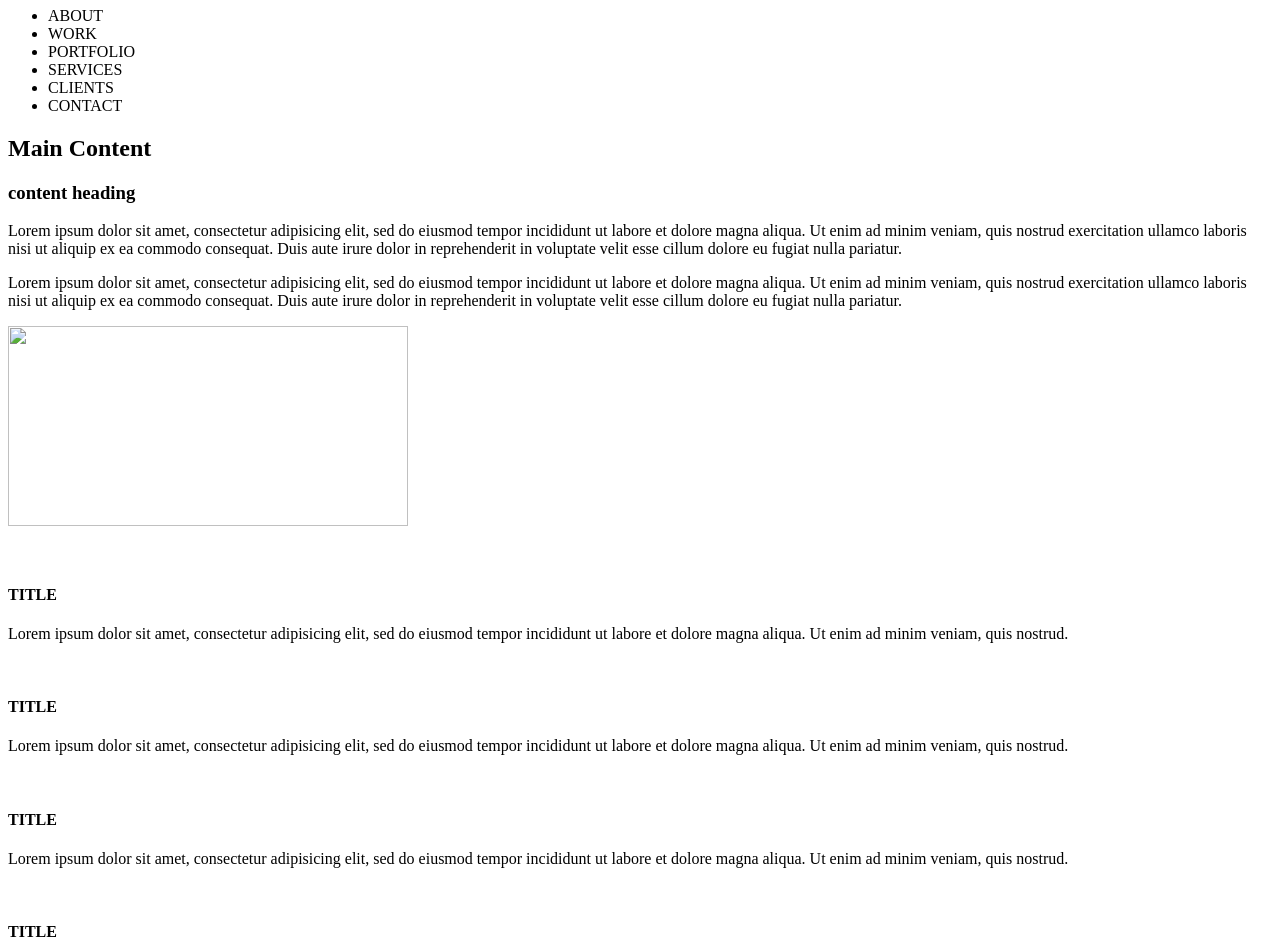
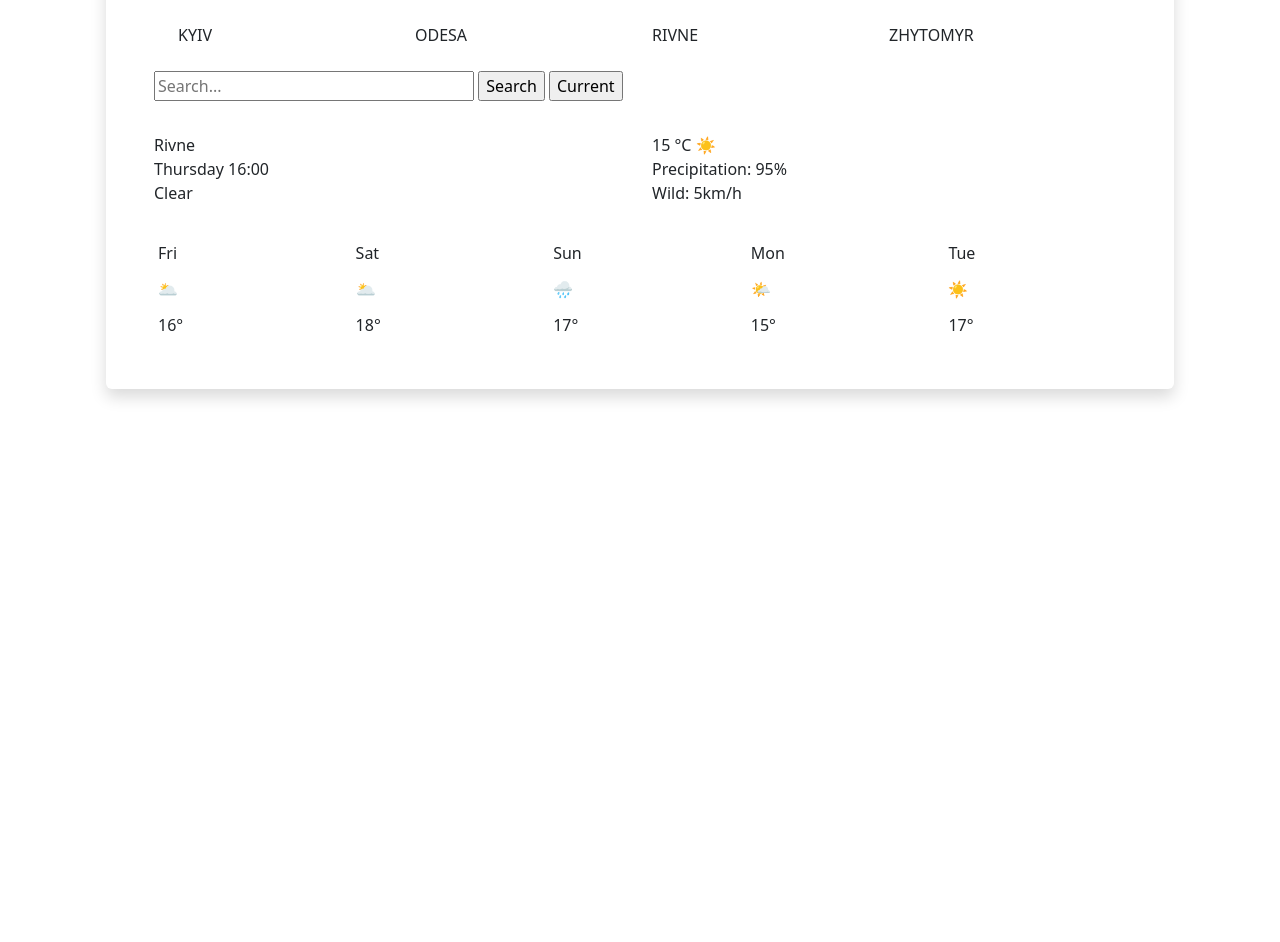
Before and after one commit to JuliaOldman0/JuliaOldman0.github.io, a plain HTML site: page index.html in a window 1280 px wide. Shown: the part 73-1015 px from the top of the page. After the commit the page ends 800 px from the top, so only its background shows below. Drawn offline with nearby package versions, Linux system fonts and the light colour scheme.

Commit message:
weather app.html

```diff
--- a/index.html
+++ b/index.html
@@ -1,83 +1,68 @@
-<!doctype html>
-<html>
+<!DOCTYPE html>
+<html lang="en">
   <head>
-<meta charset="UTF-8">
-<meta http-equiv="X-UA-Compatible" content="IE=edge">
-<meta name="viewport" content="width=device-width, initial-scale=1">
-<title>Simple Theme</title>
-<link href="css/multiColumnTemplate.css" rel="stylesheet" type="text/css">
-<!-- HTML5 shim and Respond.js for IE8 support of HTML5 elements and media queries -->
-<!-- WARNING: Respond.js doesn't work if you view the page via file:// -->
-<!--[if lt IE 9]>
-      <script src="https://oss.maxcdn.com/html5shiv/3.7.2/html5shiv.min.js"></script>
-      <script src="https://oss.maxcdn.com/respond/1.4.2/respond.min.js"></script>
-    <![endif]-->
+    <meta charset="UTF-8" />
+    <meta name="viewport" content="width=device-width, initial-scale=1.0" />
+    <title>Weather</title>
+    <link rel="stylesheet" href="scr/style.css" />
+    <link
+      href="https://cdn.jsdelivr.net/npm/bootstrap@5.3.1/dist/css/bootstrap.min.css"
+      rel="stylesheet"
+      integrity="sha384-4bw+/aepP/YC94hEpVNVgiZdgIC5+VKNBQNGCHeKRQN+PtmoHDEXuppvnDJzQIu9"
+      crossorigin="anonymous"
+    />
+    <link rel="stylesheet" href="scr/style.css" />
   </head>
   <body>
     <div class="container">
-  <header>
-    <div class="primary_header">
-      <h1 class="title"> COMPANY NAME</h1>
+      <div class="border-0 p-5 m-4 rounded shadow">
+        <div class="row p-4 current-city">
+          <div class="col">KYIV</div>
+          <div class="col">ODESA</div>
+          <div class="col">RIVNE</div>
+          <div class="col">ZHYTOMYR</div>
         </div>
-    <nav class="secondary_header" id="menu">
-      <ul>
-        <li>ABOUT</li>
-        <li>WORK</li>
-        <li>PORTFOLIO</li>
-        <li>SERVICES</li>
-        <li>CLIENTS</li>
-        <li>CONTACT</li>
-      </ul>
-    </nav>
-  </header>
-  <section>
-    <h2 class="noDisplay">Main Content</h2>
-    <article class="left_article">
-      <h3>content heading</h3>
-      <p>Lorem ipsum dolor sit amet, consectetur adipisicing elit, sed do eiusmod tempor incididunt ut labore et dolore magna aliqua. Ut enim ad minim veniam, quis nostrud exercitation ullamco laboris nisi ut aliquip ex ea commodo consequat. Duis aute irure dolor in reprehenderit in voluptate velit esse cillum dolore eu fugiat nulla pariatur.</p>
-      <p>Lorem ipsum dolor sit amet, consectetur adipisicing elit, sed do eiusmod tempor incididunt ut labore et dolore magna aliqua. Ut enim ad minim veniam, quis nostrud exercitation ullamco laboris nisi ut aliquip ex ea commodo consequat. Duis aute irure dolor in reprehenderit in voluptate velit esse cillum dolore eu fugiat nulla pariatur.</p>
-    </article>
-    <aside class="right_article"><img src="images/placeholder.jpg" alt="" width="400" height="200" class="placeholder"/> </aside>
-  </section>
-  <div class="row">
-    <div class="columns">
-      <p class="thumbnail_align"> <img src="images/bkg_06.jpg" alt="" class="thumbnail"/> </p>
-      <h4>TITLE</h4>
-      <p>Lorem ipsum dolor sit amet, consectetur adipisicing elit, sed do eiusmod tempor incididunt ut labore et dolore magna aliqua. Ut enim ad minim veniam, quis nostrud.</p>
+        <form>
+           <div class="mb-3">
+      <input type="search" style="resize: horizontal; width: 320px;" placeholder="Search..." class="search"/>
+          <input type="submit" value="Search" class="srch-btn">
+         <input type="submit" value="Current" class="cr-btn">
+        </form>
+
     </div>
-    <div class="columns">
-      <p class="thumbnail_align"> <img src="images/bkg_06.jpg" alt="" class="thumbnail"/> </p>
-      <h4>TITLE</h4>
-      <p>Lorem ipsum dolor sit amet, consectetur adipisicing elit, sed do eiusmod tempor incididunt ut labore et dolore magna aliqua. Ut enim ad minim veniam, quis nostrud.</p>
+        <div class="row pt-3 pb-3">
+          <div class="col-6 cr-city">Rivne</div>
+          <div class="col-6 cr-tem">15 <span class="cr-temp">°C </span>☀️</div>
+          <div class="col-6 info">Thursday 16:00</div>
+          <div class="col-6 info">Precipitation: 95%</div>
+          <div class="col-6 info">Clear</div>
+          <div class="col-6 info">Wild: 5km/h</div>
         </div>
-    <div class="columns">
-      <p class="thumbnail_align"> <img src="images/bkg_06.jpg" alt="" class="thumbnail"/> </p>
-      <h4>TITLE</h4>
-      <p>Lorem ipsum dolor sit amet, consectetur adipisicing elit, sed do eiusmod tempor incididunt ut labore et dolore magna aliqua. Ut enim ad minim veniam, quis nostrud.</p>
+
+        <div class="row p-1 mt-3 day">
+          <div class="col">Fri</div>
+          <div class="col">Sat</div>
+          <div class="col">Sun</div>
+          <div class="col">Mon</div>
+          <div class="col">Tue</div>
         </div>
-    <div class="columns">
-      <p class="thumbnail_align"> <img src="images/bkg_06.jpg" alt="" class="thumbnail"/> </p>
-      <h4>TITLE</h4>
-      <p>Lorem ipsum dolor sit amet, consectetur adipisicing elit, sed do eiusmod tempor incididunt ut labore et dolore magna aliqua. Ut enim ad minim veniam, quis nostrud.</p>
+
+        <div class="row p-1 mt-1 iconw">
+          <div class="col">🌥️</div>
+          <div class="col">🌥️</div>
+          <div class="col">🌧️</div>
+          <div class="col">🌤️</div>
+          <div class="col">☀️</div>
+        </div>
+
+        <div class="row p-1 mt-1 tempd">
+          <div class="col">16°</div>
+          <div class="col">18°</div>
+          <div class="col">17°</div>
+          <div class="col">15°</div>
+          <div class="col">17°</div>
         </div>
       </div>
-  <div class="row blockDisplay">
-    <div class="column_half left_half">
-      <h2 class="column_title">LEFT COLUMN</h2>
-    </div>
-    <div class="column_half right_half">
-      <h2 class="column_title">RIGHT COLUMN</h2>
-    </div>
-  </div>
-  <div class="social">
-    <p class="social_icon"><img src="images/bkg_06.jpg" width="100" alt="" class="thumbnail"/></p>
-    <p class="social_icon"><img src="images/bkg_06.jpg" width="100" alt="" class="thumbnail"/></p>
-    <p class="social_icon"><img src="images/bkg_06.jpg" width="100" alt="" class="thumbnail"/></p>
-    <p class="social_icon"><img src="images/bkg_06.jpg" width="100" alt="" class="thumbnail"/></p>
-  </div>
-  <footer class="secondary_header footer">
-    <div class="copyright">&copy;2021 - <strong>SIMPLE Theme</strong></div>
-  </footer>
     </div>
   </body>
 </html>
```
Lines whose indentation alone changed are shown as unchanged.
